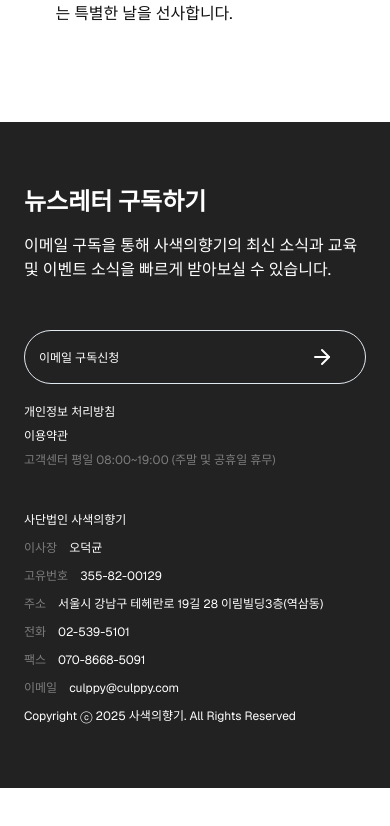
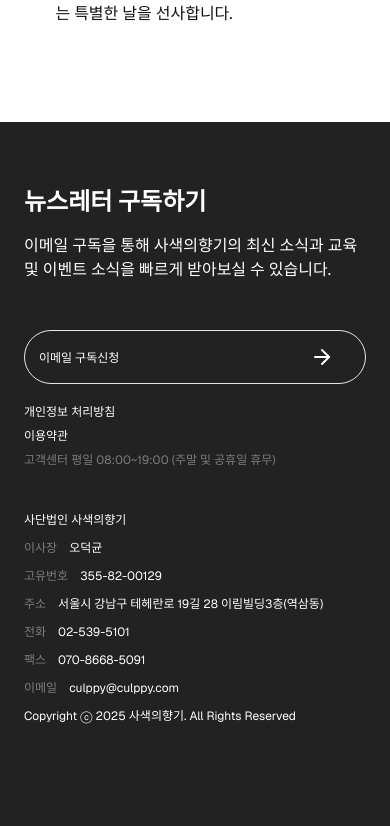
Before and after one commit to olatunde1998/must, a Next.js app: page / in a window 390 px wide. Shown: the part 5343-6169 px from the top of the page. Before the commit the page ends 6131 px from the top, so only its background shows below. Built offline with nearby package versions, Linux system fonts and the light colour scheme.

Commit message:
fix: add padding to footer for improved layout

```diff
--- a/app/components/Footer.tsx
+++ b/app/components/Footer.tsx
@@ -4,7 +4,7 @@ import Image from "next/image";
 export default function Footer() {
   return (
     <>
-      <footer className="bg-[#222222]">
+      <footer className="bg-[#222222] pb-32 md:pb-0">
         <section className="max-w-7xl mx-auto flex flex-col-reverse lg:flex-row items-start justify-between px-6 py-16  md:px-20 md:py-24  text-white">
           <div className="lg:w-[70%]">
             <Image
```
